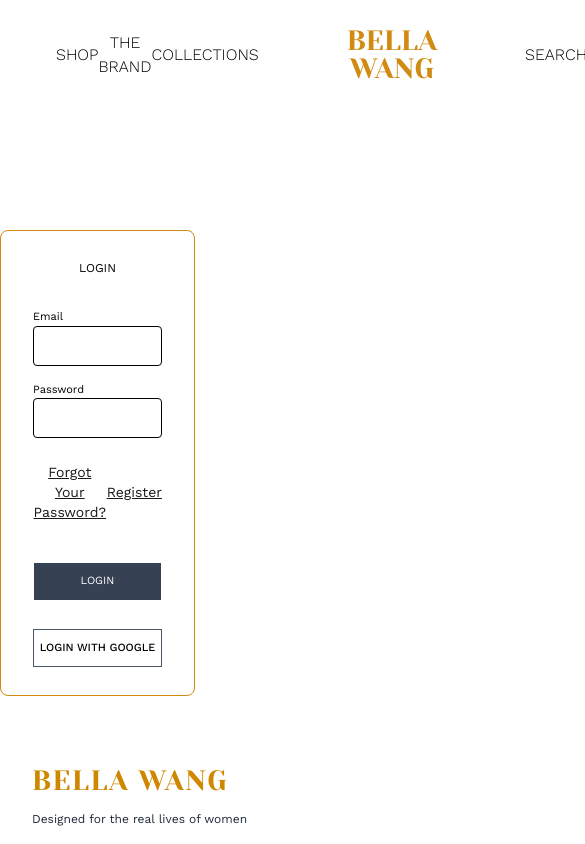
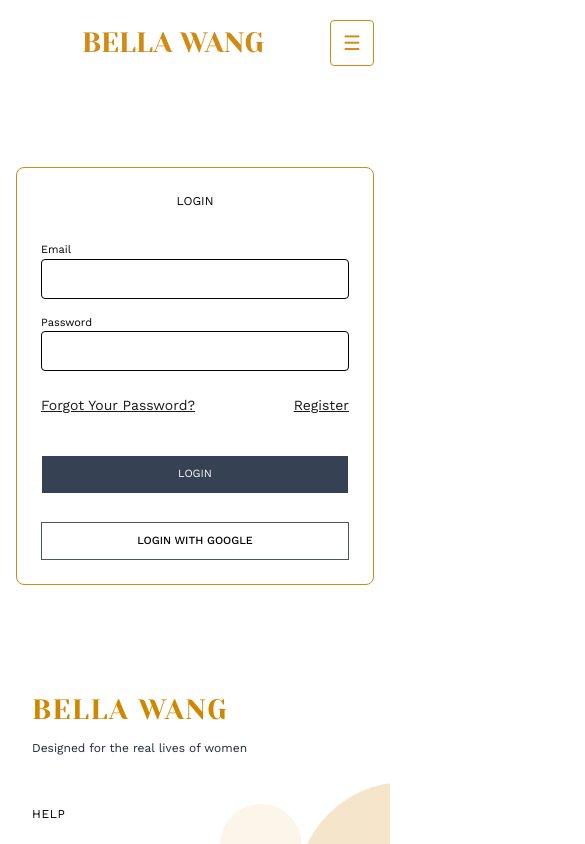
Before and after one commit to phananh2005/fe_nckh, a React (Vite) app: page /account in a window 390 px wide. Shown: the top 844 px of the page, 585 px wide, since content can reach past the window. Built offline with nearby package versions, Linux system fonts and the light colour scheme.

Commit message:
responsive

```diff
--- a/src/App.tsx
+++ b/src/App.tsx
@@ -1,5 +1,5 @@
 import { Routes, Route } from "react-router-dom";
-import Footer from "./components/Footer";
+import Footer from "./components/footer/Footer";
 import AccountPage from "./pages/AccountPage";
 import BrandPage from "./pages/BrandPage";
 import MainPage from "./pages/MainPage";
--- a/src/components/BarHeader.tsx
+++ b/src/components/BarHeader.tsx
@@ -48,6 +48,9 @@ function BarHeader() {
   };
 
   const handleRightItemClick = (item: string) => {
+    if (item === "ACCOUNT") {
+      navigate("/account");
+    }
     if (item === "WIST LIST") {
       navigate("/wishlist");
     }
@@ -56,13 +59,15 @@ function BarHeader() {
     }
   };
 
+  const [menuOpen, setMenuOpen] = useState(false);
+
   return (
     <header className="sticky top-0 left-0 right-0 z-50">
-      <nav className="w-full h-[110px] transition-all duration-300 ease-out border-b border-white/10">
-        <div className="flex justify-between items-center w-full max-w-[1440px] mx-auto h-full py-[20px] px-4 md:px-8">
-          <ul className="flex justify-between items-center w-[600px] px-[40px]">
+      <nav className="w-full transition-all duration-300 ease-out border-b border-white/10 bg-white/90 backdrop-blur-sm">
+        <div className="flex flex-wrap md:flex-nowrap items-center justify-between w-full max-w-[1440px] mx-auto py-[20px] px-4 gap-3 md:px-8">
+          <div className="hidden md:flex md:flex-nowrap justify-between items-center w-[600px] px-[40px]">
             {leftItems.map((item) => (
-              <li key={`${item || "spacer"}-left`} className="relative group">
+              <li key={`${item || "spacer"}-left`} className="list-none relative group">
                 <button
                   onClick={() => handleLeftItemClick(item)}
                   className="flex-col w-fit h-fit font-['Work_Sans'] font-light text-[16px]"
@@ -98,7 +103,7 @@ function BarHeader() {
                   </div>
                 ) : item === "COLLECTIONS" ? (
                   <div
-                    className="flex w-[300px] h-fi pt-[4px] pr-[8px] pb-[4px] pl-[8px] gap-[37px] bg-[#FFFFFF]
+                    className="flex w-[300px] h-fit pt-[4px] pr-[8px] pb-[4px] pl-[8px] gap-[37px] bg-[#FFFFFF]
                   absolute top-full left-0 opacity-0 pointer-events-none
                   group-hover:opacity-100 group-hover:pointer-events-auto
                   transition-all duration-300 ease-out delay-100"
@@ -122,15 +127,29 @@ function BarHeader() {
                 ) : null}
               </li>
             ))}
-          </ul>
-
-          <div className="flex items-center justify-center flex-1 h-[36px] pr-[48px] pl-[48px] gap-[10px] text-[#D18B13] font-['Yeseva_One'] font-normal text-[28px] leading-none text-center">
-            BELLA WANG
           </div>
 
-          <ul className="flex justify-between items-center w-[600px] px-[40px]">
+          <div className="flex items-center justify-between w-full md:w-auto">
+            <button
+              type="button"
+              onClick={() => navigate('/')}
+              className="flex-1 text-center text-[#D18B13] font-['Yeseva_One'] font-normal text-[28px] leading-none transition hover:opacity-80"
+            >
+              BELLA WANG
+            </button>
+
+            <button
+              type="button"
+              className="md:hidden rounded border border-[#D18B13] px-3 py-2 text-xl text-[#D18B13] transition hover:bg-[#D18B13]/10"
+              onClick={() => setMenuOpen((prev) => !prev)}
+            >
+              ☰
+            </button>
+          </div>
+
+          <div className="hidden md:flex md:flex-nowrap justify-between items-center w-[600px] px-[40px]">
             {rightItems.map((item) => (
-              <li key={`${item || "spacer"}-right`} className="relative group">
+              <li key={`${item || "spacer"}-right`} className="list-none relative group">
                 <button
                   onClick={() => handleRightItemClick(item)}
                   className="flex-col w-fit h-fit font-['Work_Sans'] font-light text-[16px]"
@@ -140,8 +159,76 @@ function BarHeader() {
                 </button>
               </li>
             ))}
-          </ul>
+          </div>
         </div>
+
+        {menuOpen && (
+          <div className="md:hidden border-t border-[#D18B13]/20 bg-white px-4 pb-4 pt-3">
+            <div className="flex flex-col gap-2">
+              {leftItems.map((item) => (
+                <button
+                  key={item}
+                  type="button"
+                  onClick={() => {
+                    handleLeftItemClick(item);
+                    setMenuOpen(false);
+                  }}
+                  className="w-full text-left rounded bg-[#F9F7F0] px-3 py-3 text-[16px] font-['Work_Sans'] font-light transition hover:bg-[#F0E8D7]"
+                >
+                  {item}
+                </button>
+              ))}
+
+              <div className="mt-2 border-t border-[#D18B13]/10 pt-2" />
+
+              {shopDropdown.flat().map((label) => (
+                <button
+                  key={label}
+                  type="button"
+                  onClick={() => {
+                    handleShopItemClick(label);
+                    setMenuOpen(false);
+                  }}
+                  className="w-full text-left rounded px-3 py-2 text-[14px] text-[#4B4B4B] transition hover:bg-[#F0E8D7]"
+                >
+                  {label}
+                </button>
+              ))}
+
+              <div className="mt-2 border-t border-[#D18B13]/10 pt-2" />
+
+              {collectionsDropdown.map((label) => (
+                <button
+                  key={label}
+                  type="button"
+                  onClick={() => {
+                    handleCollectionsItemClick(label);
+                    setMenuOpen(false);
+                  }}
+                  className="w-full text-left rounded px-3 py-2 text-[14px] text-[#4B4B4B] transition hover:bg-[#F0E8D7]"
+                >
+                  {label}
+                </button>
+              ))}
+
+              <div className="mt-2 border-t border-[#D18B13]/10 pt-2" />
+
+              {rightItems.map((item) => (
+                <button
+                  key={item}
+                  type="button"
+                  onClick={() => {
+                    handleRightItemClick(item);
+                    setMenuOpen(false);
+                  }}
+                  className="w-full text-left rounded bg-[#F9F7F0] px-3 py-3 text-[16px] font-['Work_Sans'] font-light transition hover:bg-[#F0E8D7]"
+                >
+                  {item}
+                </button>
+              ))}
+            </div>
+          </div>
+        )}
       </nav>
     </header>
   );
--- a/src/components/Footer.tsx
+++ b/src/components/footer/Footer.tsx
@@ -26,7 +26,7 @@ function Footer() {
         </div>
       </div>
 
-      <div className="h-16 bg-yellow-600" />
+      <div className="h-19.75  bg-yellow-600" />
     </footer>
   );
 }
--- a/src/index.css
+++ b/src/index.css
@@ -6,15 +6,16 @@
   --font-heading: "Yeseva One", Georgia, serif;
 }
 
+html,
+body {
+  overflow-x: hidden;
+}
+
 body {
   font-family: var(--font-sans);
   margin: 0;
   padding: 0;
   box-sizing: border-box;
-}
-
-body {
-  overflow-x: hidden;
 }
 
 h1, h2, h3, h4, h5, h6 {
--- a/src/pages/AccountPage.tsx
+++ b/src/pages/AccountPage.tsx
@@ -28,16 +28,18 @@ function AccountPage() {
   };
 
   return (
-    <div className="flex flex-col md:flex-row bg-white pt-10 md:pt-22 pd-10 md:pb-20">
-      <div className="sm:flex md:w-1/2 w-full hidden">
+    <div className="flex flex-col md:flex-row bg-white pt-10 md:pt-22 pb-10 md:pb-20">
+      {/* IMAGE */}
+      <div className="w-full md:w-1/2 hidden ">
         <img
           src={loginImg}
           alt="Fashion"
-          className="h-60 sm:h96 md:h-182 lg-h w-full object-cover"
+          className="h-60 sm:h-96 md:h-125 lg:h-162.5 w-full object-cover"
         />
       </div>
 
-      <div className="flex w-1/2 items-start justify-center pt-20">
+      {/* FORM */}
+      <div className="flex w-full md:w-1/2 items-start justify-center pt-10 md:pt-20 px-4 md:px-0">
         <div
           className="
           w-full
@@ -46,8 +48,8 @@ function AccountPage() {
           border
           border-[#D18B13]
           bg-white
-            px-8
-            py-7
+          px-6 md:px-8
+          py-6 md:py-7
         "
         >
           {renderAccountForm()}
--- a/src/pages/MainPage.tsx
+++ b/src/pages/MainPage.tsx
@@ -126,21 +126,21 @@ function MainPage() {
         </section>
 
         {/* SECTION 1 */}
-        <section className="relative mt-14 grid h-200 grid-cols-[46%_28%_26%]">
-          <img src={img11} alt="" className="h-full object-cover object-left" />
+        <section className="relative mt-14 grid gap-4 grid-cols-1 h-auto md:grid-cols-[46%_28%_26%] md:h-200">
+          <img src={img11} alt="" className="w-full h-auto object-cover object-left md:h-full" />
 
           <div></div>
 
           <img
             src={img12}
             alt=""
-            className="h-full w-full object-cover object-center"
+            className="w-full h-auto object-cover object-center md:h-full"
           />
 
           {/* Text */}
           <div
             style={{ fontFamily: "Work Sans" }}
-            className=" absolute top-1/2 left-[47%] -translate-y-1/2 text-[22px] leading-[1.9] z-10"
+            className="mx-auto mt-6 max-w-[320px] text-center text-[20px] leading-[1.8] z-10 md:absolute md:left-[47%] md:top-1/2 md:mx-0 md:-translate-y-1/2 md:text-[22px] md:leading-[1.9]"
           >
             <p className="-ml-2">The world shifts,</p>
 
@@ -153,17 +153,17 @@ function MainPage() {
         </section>
 
         {/* SECTION 2 */}
-        <section className="relative h-225 ">
-          <img src={img2} alt="" className="h-209 w-full object-cover" />
+        <section className="relative h-auto md:h-225">
+          <img src={img2} alt="" className="w-full h-auto object-cover md:h-209" />
 
           <h2
             style={{ fontFamily: "Work Sans" }}
-            className=" absolute right-[13%] top-[14%] text-[32px] uppercase tracking-[0.08em]"
+            className="mt-6 text-center text-[28px] uppercase tracking-[0.08em] md:absolute md:right-[13%] md:top-[14%] md:mt-0 md:text-[32px]"
           >
             solstice
           </h2>
 
-          <div className="absolute  left-[46.5%]  top-[24%]  max-w-108.75  text-[16px]  leading-[1.42]">
+          <div className="mx-auto mt-6 max-w-[320px] text-[16px] leading-[1.42] md:absolute md:left-[46.5%] md:top-[24%] md:max-w-108.75 md:mt-0">
             <p>
               The world shifts, the air stirs, and the earth
               <br />
@@ -188,14 +188,14 @@ function MainPage() {
         </section>
 
         {/* SECTION 3 */}
-        <section className="flex h-249">
-          <img src={img31} alt="" className="h-249 w-191.5 object-cover" />
+        <section className="flex flex-col gap-5 h-auto md:flex-row md:h-249">
+          <img src={img31} alt="" className="w-full h-auto object-cover md:h-249 md:w-191.5" />
 
-          <div className="relative ml-5 flex-1">
-            <div className="absolute right-0 top-25 flex flex-col items-center text-center">
+          <div className="relative flex-1 md:ml-5">
+            <div className="relative mx-auto flex flex-col items-center text-center md:absolute md:right-0 md:top-25 md:mx-0">
               <h2
                 style={{ fontFamily: "Work Sans" }}
-                className="text-[32px] font-normal uppercase"
+                className="text-[28px] font-normal uppercase md:text-[32px]"
               >
                 Solstice
               </h2>
@@ -203,7 +203,7 @@ function MainPage() {
               <img
                 src={img32}
                 alt=""
-                className="mt-10 object-cover"
+                className="mt-10 w-full object-cover md:w-auto"
               />
 
               <p className="mt-8 max-w-90 text-[16px] leading-8">
```
Also changed, not shown: src/components/footer/FooterSocial.tsx (renamed from src/components/FooterSocial.tsx, +5 -5 lines), src/components/footer/FooterBrand.tsx (renamed from src/components/FooterBrand.tsx), src/components/footer/FooterContact.tsx (renamed from src/components/FooterContact.tsx), src/components/footer/FooterHelp.tsx (renamed from src/components/FooterHelp.tsx). Lines whose indentation alone changed are shown as unchanged.
